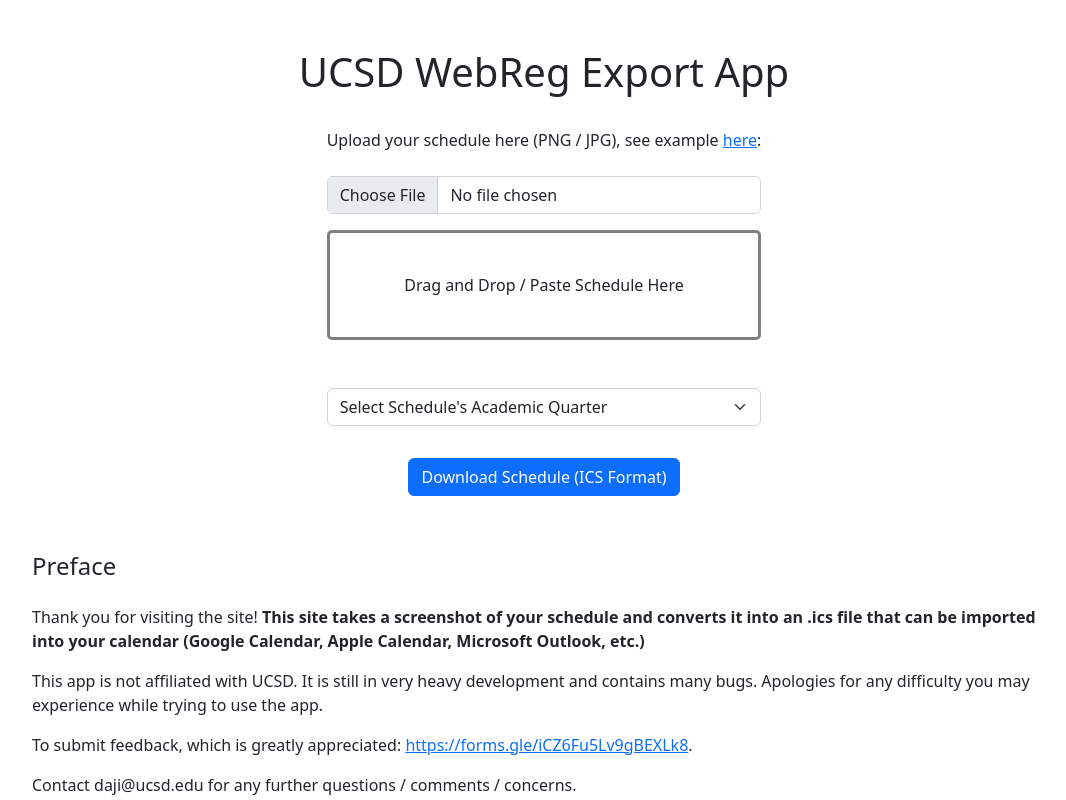
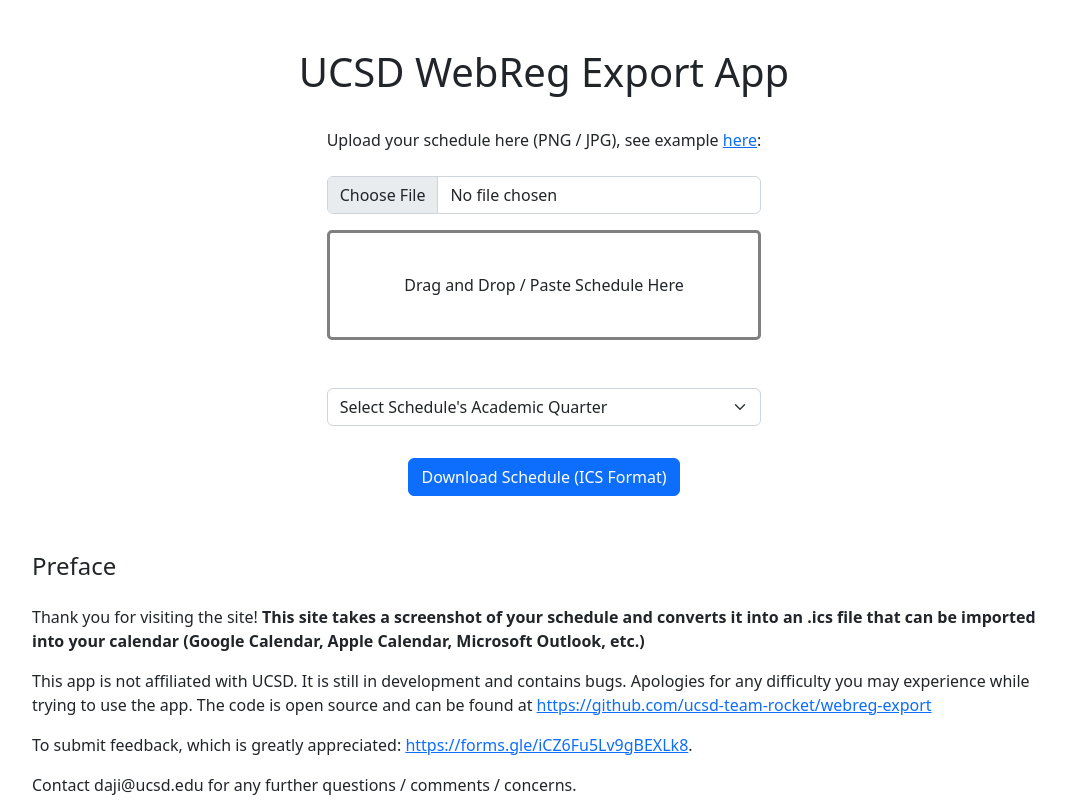
Before and after one commit to daniel-ji/webreg-export, a React (Create React App) app in the folder frontend/: page / in a window 1280 px wide. Shown: the top 800 px of the page, without its empty margins (96-1162 px from the left). Built offline with nearby package versions, Linux system fonts and the light colour scheme.

Commit message:
update preface

```diff
--- a/frontend/src/App.js
+++ b/frontend/src/App.js
@@ -243,7 +243,7 @@ export class App extends Component {
 				<div className="my-4 footnote" id="preface">
 					<h4 className="mb-4">Preface</h4>
 					<p>Thank you for visiting the site! <b>This site takes a screenshot of your schedule and converts it into an .ics file that can be imported into your calendar (Google Calendar, Apple Calendar, Microsoft Outlook, etc.)</b></p>
-					<p>This app is not affiliated with UCSD. It is still in very heavy development and contains many bugs. Apologies for any difficulty you may experience while trying to use the app.</p>
+					<p>This app is not affiliated with UCSD. It is still in development and contains bugs. Apologies for any difficulty you may experience while trying to use the app. The code is open source and can be found at <a href="https://github.com/ucsd-team-rocket/webreg-export" target="_blank" rel="noreferrer">https://github.com/ucsd-team-rocket/webreg-export</a></p>
 					<p>To submit feedback, which is greatly appreciated: <a href="https://forms.gle/iCZ6Fu5Lv9gBEXLk8" target="_blank" rel="noreferrer">https://forms.gle/iCZ6Fu5Lv9gBEXLk8</a>.</p>
 					<p>Contact daji@ucsd.edu for any further questions / comments / concerns.</p>
 					<p>Regarding privacy, your uploaded schedule is stored in a server temporarily and then deleted immediately after it has been processed.</p>
```
